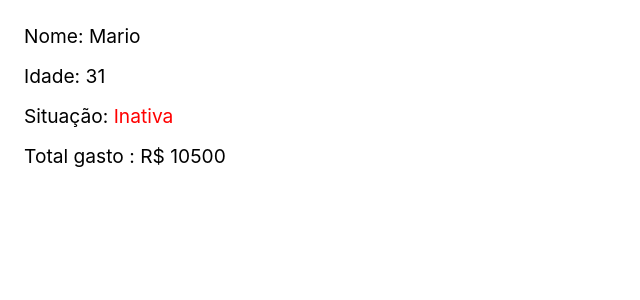
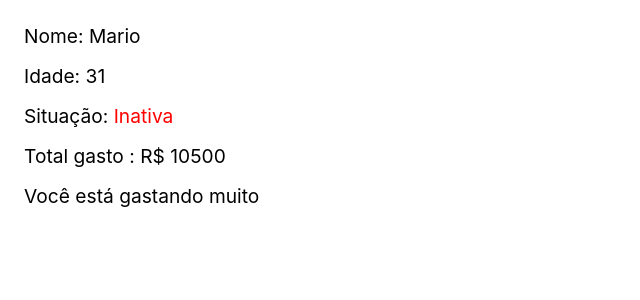
Before and after one commit to malconn/origamid-react, a React (Create React App) app in the folder react-iniciantes/ambiente-curso/appreact/: page / in a window 1280 px wide. Shown: the top 300 px of the page, without its empty margins (0-640 px from the left). Built offline with nearby package versions, Linux system fonts and the light colour scheme; the HTML template or start-up script is replaced by a standard one.

Commit message:
feat: jsx-2 (terminando parte final do exercicio.) react-iniciantes

```diff
--- a/react-iniciantes/ambiente-curso/appreact/src/App.js
+++ b/react-iniciantes/ambiente-curso/appreact/src/App.js
@@ -52,6 +52,7 @@ const App = () => {
           </span>
         </p>
         <p>Total gasto : R$ {somaTotal()}</p>
+        <p>{somaTotal() > 10000 ? "Você está gastando muito" : ""}</p>
       </div>
     </>
   );
```
